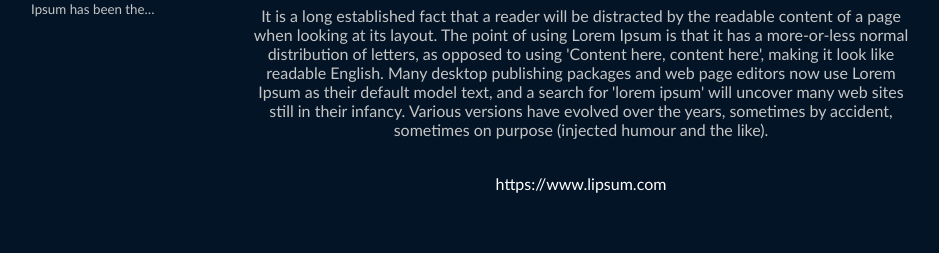
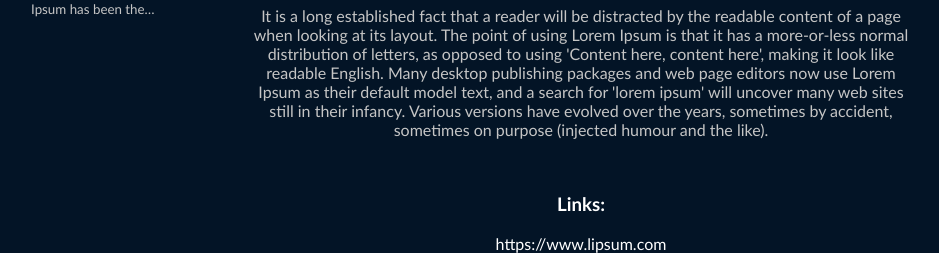
Before and after one commit to krmontgomery/Django_Site, a Django app: page /projects/project/3/ in a window 1280 px wide. Shown: the part 813-1066 px from the top of the page, without its empty margins (59-998 px from the left). Run offline with Django 4.2, Linux system fonts and the light colour scheme; data comes from the database, SQL or seed files in the repository; both versions use the stored data as it was after the commit.

Commit message:
Add created date  to posts template. Add image two related fields to show on project template. As well as additional link tag. Add topic two related fields to post template.

```diff
--- a/portfolio_site/main/templates/main/post.html
+++ b/portfolio_site/main/templates/main/post.html
@@ -49,6 +49,10 @@
             <p>Author: <b>{{post.author}}</b></p>
             <p>Posted: {{post.blog_created_date|timesince}} ago</p>
             <p>{{post.blog_body}}</p>
+            <h3>{{post.blog_topic_one_title}}</h3>
+            <img src="{{post.blog_topic_image_one.url}}" width="600px" height="600px" alt=""><br>
+            <small>{{post.blog_topic_image_info}}</small>
+            <p>{{post.topic_one_body}}</p>
         </div>
         <div class="rightside">
 
--- a/portfolio_site/main/templates/main/posts.html
+++ b/portfolio_site/main/templates/main/posts.html
@@ -9,6 +9,7 @@
                 {% for ap in all_posts %}
                     <li class="posts" onclick='location.href="post/{{ap.id}}";'>
                         <h3>{{ap.blog_title}}</h4>
+                        <small>{{ap.blog_created_date}}</small>
                         <p>{{ap.blog_body|truncatechars:100}}</p>
                     </li>
                 {% endfor %}
--- a/portfolio_site/main/templates/main/project.html
+++ b/portfolio_site/main/templates/main/project.html
@@ -39,9 +39,13 @@
         {% if project.project_image_two.url is not Null %}
             <img src="{{project.project_image_two.url}}" width="600px" height="600px" alt="">
             <br>
+            <small>{{project.image_info_two}}</small>
+            <p>{{project.project_b}}</p><br>
         {% endif %}
         <br>
-        <a href="{{project.project_links}}" target="_blank">{{project.project_links}}</a>
+        <h3>Links:</h3>
+        <a href="{{project.project_links}}" target="_blank">{{project.project_links}}</a><br>
+        <a href="{{project.project_links_two}}" target="_blank">{{project.project_links_two}}</a>
     </div>
     <div class="rightside"></div>
 </div>
```
Also changed, not shown: portfolio_site/db.sqlite3.
